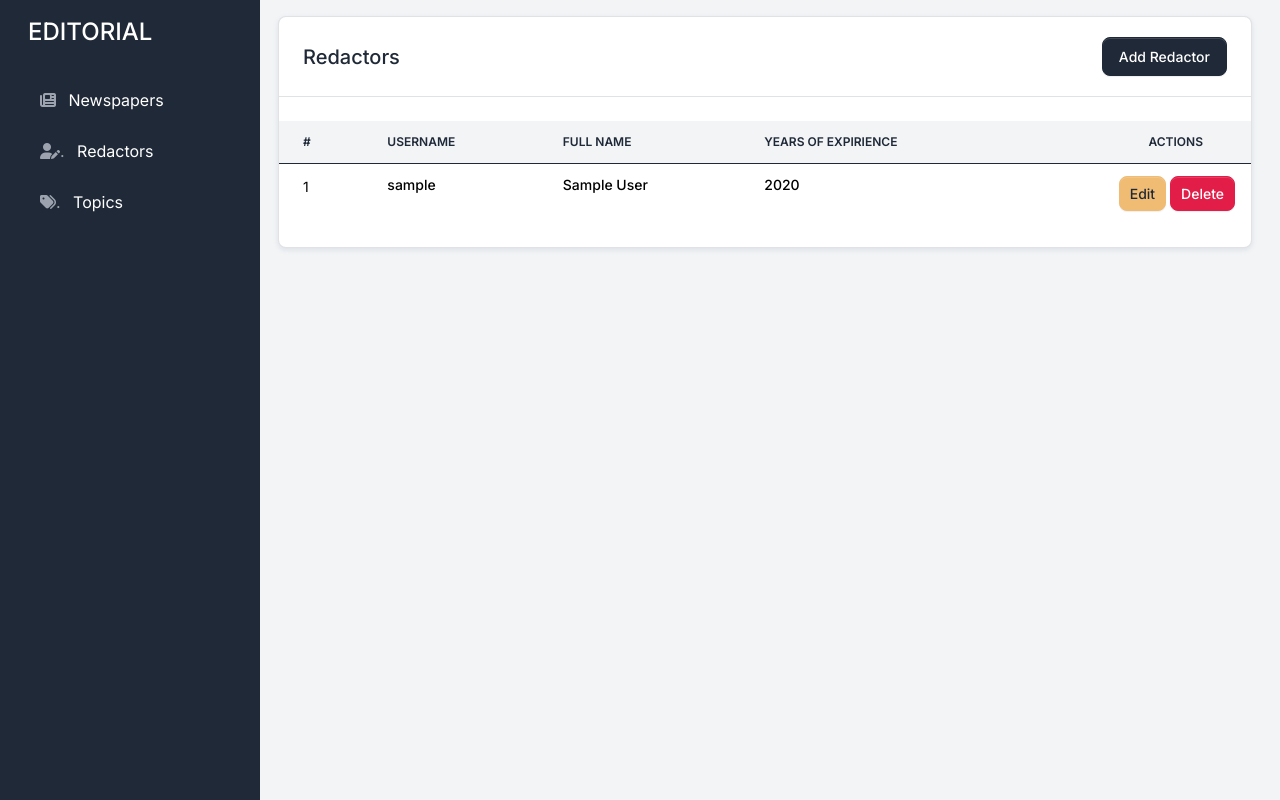
After one commit to misha-cw/editorial-tracker, a Django app: page /redactors/ in a window 1280 px wide. The commit adds this page. Run offline with Django 5.2, Linux system fonts and the light colour scheme; tables that the repository leaves empty hold one stand-in row (values such as "Sample post").

Commit message:
feat: implement CRUD functionality for redactors with corresponding views, forms, and templates

```diff
--- a/catalog/urls.py
+++ b/catalog/urls.py
@@ -5,6 +5,10 @@ from .views import (
     TopicCreateView,
     TopicUpdateView,
     TopicDeleteView,
+    RedactorListView,
+    RedactorCreateView,
+    RedactorUpdateView,
+    RedactorDeleteView,
 )
 
 app_name = "catalog"
@@ -15,4 +19,8 @@ urlpatterns = [
     path("topics/create/", TopicCreateView.as_view(), name="topic-create"),  # Create new topic
     path("topics/<int:pk>/update/", TopicUpdateView.as_view(), name="topic-update"),  # Update topic
     path("topics/<int:pk>/delete/", TopicDeleteView.as_view(), name="topic-delete"),  # Delete topic
+    path("redactors/", RedactorListView.as_view(), name="redactor-list"),  # Redactors list
+    path("redactors/create/", RedactorCreateView.as_view(), name="redactor-create"),  # Create new redactor
+    path("redactors/<int:pk>/update/", RedactorUpdateView.as_view(), name="redactor-update"),  # Update redactor
+    path("redactors/<int:pk>/delete/", RedactorDeleteView.as_view(), name="redactor-delete"),  # Delete redactor
 ]
--- a/catalog/views.py
+++ b/catalog/views.py
@@ -2,7 +2,8 @@ from django.shortcuts import render
 from django.views import generic
 from django.urls import reverse_lazy
 
-from .models import Newspaper, Topic, Redactor
+from catalog.models import Newspaper, Topic, Redactor
+from catalog.forms import RedactorCreateForm , RedactorUpdateForm
 
 def index(request):
 
@@ -45,3 +46,31 @@ class TopicDeleteView(generic.DeleteView):
     model = Topic
     template_name = "catalog/topic_confirm_delete.html"
     success_url = reverse_lazy("catalog:topic-list")
+
+
+class RedactorListView(generic.ListView):
+    model = Redactor
+    template_name = "catalog/redactor_list.html"
+    context_object_name = "redactors"
+    paginate_by = 15
+    ordering = ["username"]
+
+
+class RedactorCreateView(generic.CreateView):
+    model = Redactor
+    form_class = RedactorCreateForm
+    template_name = "catalog/redactor_form.html"
+    success_url = reverse_lazy("catalog:redactor-list")
+
+
+class RedactorUpdateView(generic.UpdateView):
+    model = Redactor
+    form_class = RedactorUpdateForm
+    template_name = "catalog/redactor_form.html"
+    success_url = reverse_lazy("catalog:redactor-list")
+
+
+class RedactorDeleteView(generic.DeleteView):
+    model = Redactor
+    template_name = "catalog/redactor_confirm_delete.html"
+    success_url = reverse_lazy("catalog:redactor-list")
--- /dev/null
+++ b/templates/catalog/redactor_list.html
@@ -0,0 +1,48 @@
+{% extends "base.html" %}
+{% load static %}
+{% block content %}
+  <section class="mb-5">
+    <div class="card shadow-sm">
+      <div class="card-header d-flex justify-content-between align-items-center">
+        <h5 class="mb-0">Redactors</h5>
+        <button class="btn btn-primary">
+          <a href="{% url 'catalog:redactor-create' %}"
+             class="text-white text-decoration-none">Add Redactor</a>
+        </button>
+      </div>
+      <div class="table-responsive py-4">
+        <table class="table table-flush" id="datatable">
+          <thead class="thead-light">
+            <tr>
+              <th scope="col">#</th>
+              <th scope="col">Username</th>
+              <th scope="col">Full Name</th>
+              <th scope="col">Years of expirience</th>
+              <th scope="col" class="text-end pe-5">Actions</th>
+            </tr>
+          </thead>
+          <tbody>
+            {% for redactor in redactors %}
+              <tr>
+                <td>{{ forloop.counter }}</td>
+                <td class="h6">{{ redactor.username }}</td>
+                <td class="h6">{{ redactor.first_name }} {{ redactor.last_name }}</td>
+                <td class="h6">{{ redactor.years_of_experience }}</td>
+                <td class="text-end pe-3">
+                  <a href="{% url 'catalog:redactor-update' redactor.pk %}"
+                     class="btn btn-sm btn-secondary">Edit</a>
+                  <a href="{% url 'catalog:redactor-delete' redactor.pk %}"
+                     class="btn btn-sm btn-danger">Delete</a>
+                </td>
+              </tr>
+            {% empty %}
+              <tr>
+                <td colspan="3" class="text-center text-muted">No redactors available</td>
+              </tr>
+            {% endfor %}
+          </tbody>
+        </table>
+      </div>
+    </div>
+  </section>
+{% endblock content %}
--- a/templates/includes/sidebar.html
+++ b/templates/includes/sidebar.html
@@ -18,11 +18,11 @@
         </a>
       </li>
       <li class="nav-item mb-2">
-        <a href="#" class="nav-link sidebar-text">
+        <a href="{% url 'catalog:redactor-list' %}" class="nav-link sidebar-text">
           <span class="sidebar-icon">
             <i class="fas fa-user-edit"></i>.
           </span>
-          <span class="sidebar-text">Editors</span>
+          <span class="sidebar-text">Redactors</span>
         </a>
       </li>
       <li class="nav-item mb-2">
```
Also changed, not shown: catalog/forms.py (added, +43 -0 lines), templates/catalog/redactor_confirm_delete.html (added, +20 -0 lines), templates/catalog/redactor_form.html (added, +20 -0 lines).
